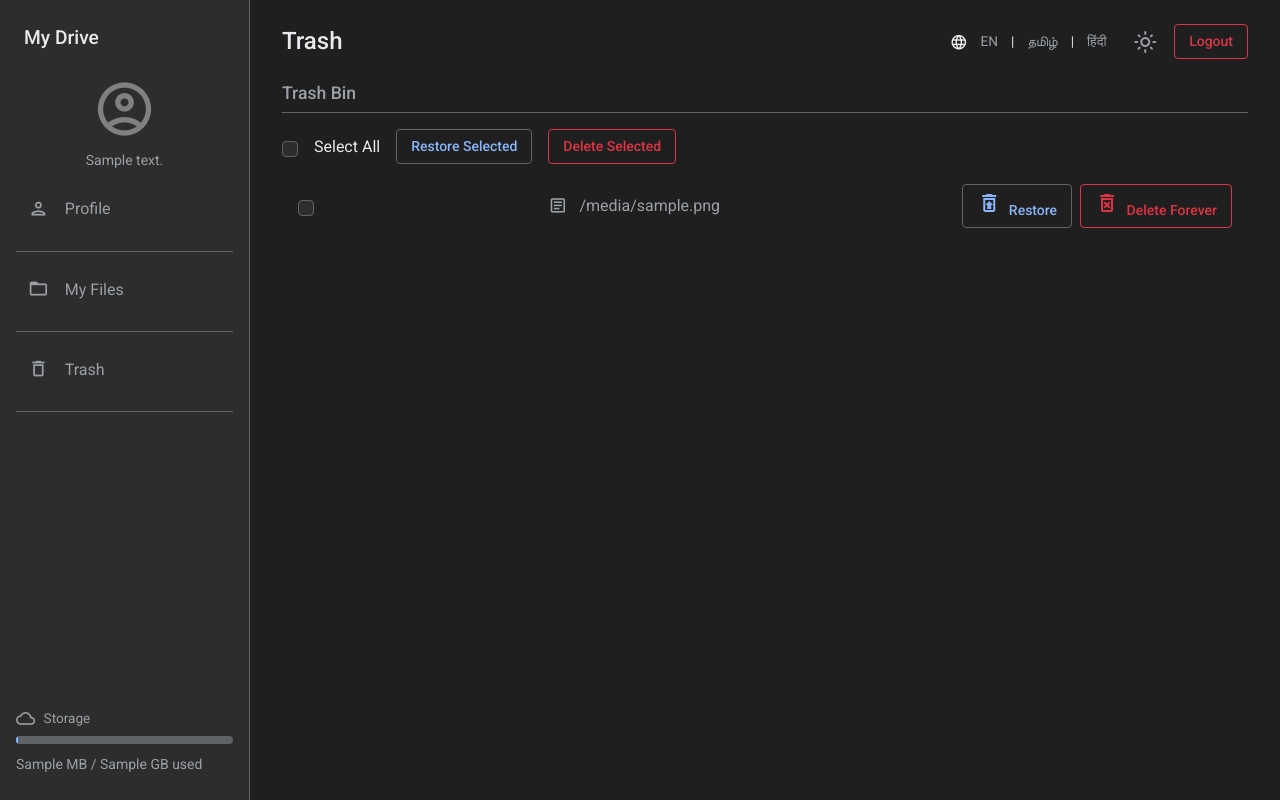
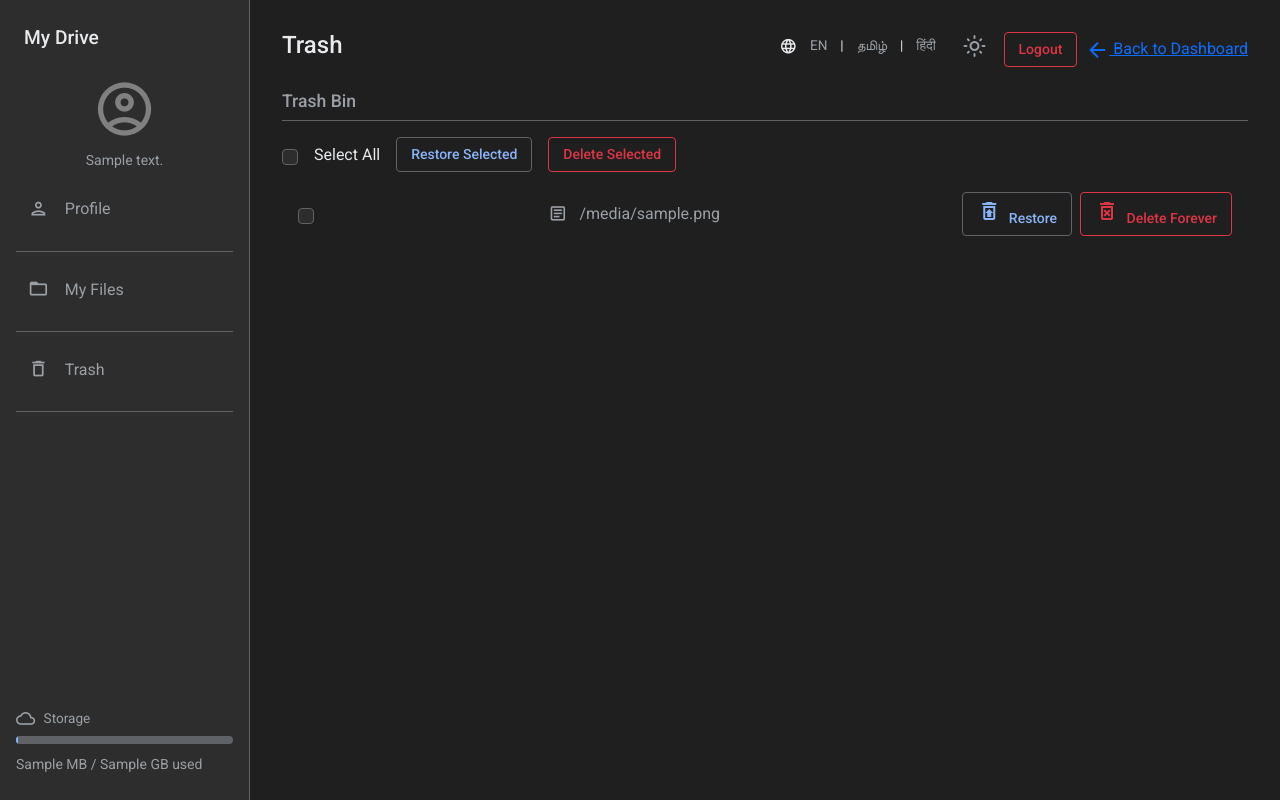
Before and after one commit to Aswin-AR5055/MiniGDrive, a Flask app: template templates/trash.html in a window 1280 px wide. Run offline with Flask 2, Linux system fonts and the light colour scheme; the template is opened without the code that fills it: most values are stand-ins (such as "Sample title", 1, 10 or a date in 2020); some libraries are stand-ins or nearby versions.

Commit message:
added a back to dashboard button in trash page

```diff
--- a/templates/trash.html
+++ b/templates/trash.html
@@ -78,7 +78,13 @@
                     <button onclick="toggleDarkMode()" class="theme-toggle-btn" aria-label="Toggle dark mode">
                         <span class="material-icons-outlined" id="theme-icon">brightness_6</span>
                     </button>
-                    <a href="/logout" class="btn btn-outline-danger btn-sm logout-mobile-right">{{ translations["logout"] | default("Logout") }}</a>
+                    <div class="d-flex flex-column flex-md-row align-items-md-center gap-2 mt-2">
+                    <a href="{{ url_for('dashboard', lang=lang) }}" class="order-1 order-md-2 d-inline-block">
+                    <span class="material-icons-outlined" style="vertical-align: middle;">arrow_back</span>
+                    {{ translations["back_to_dashboard"] | default("Back to Dashboard") }}
+                    </a>
+                    <a href="/logout" class="btn btn-outline-danger btn-sm order-2 order-md-1">{{ translations["logout"] | default("Logout") }}</a>
+                </div>
                 </div>
             </header>
 
```
